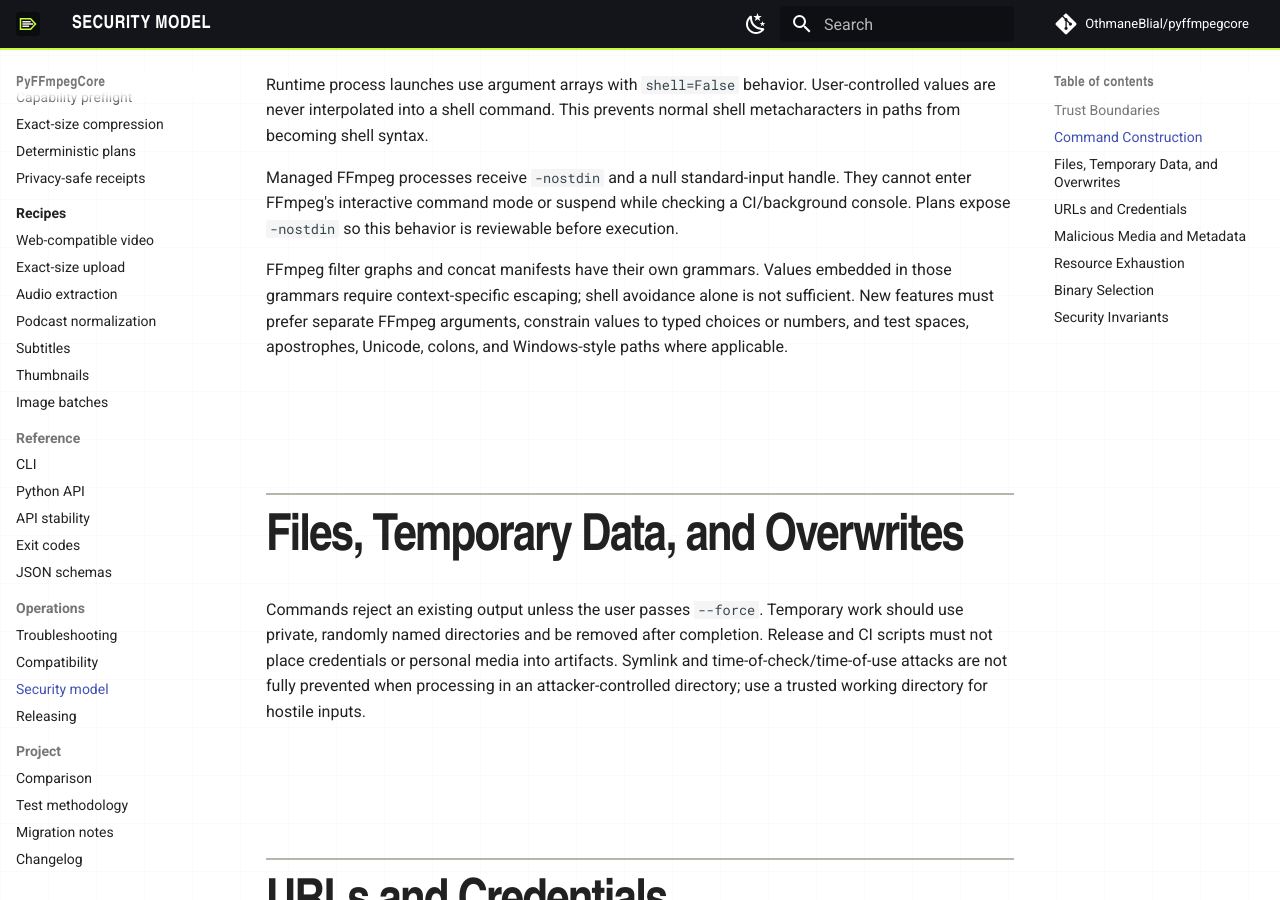
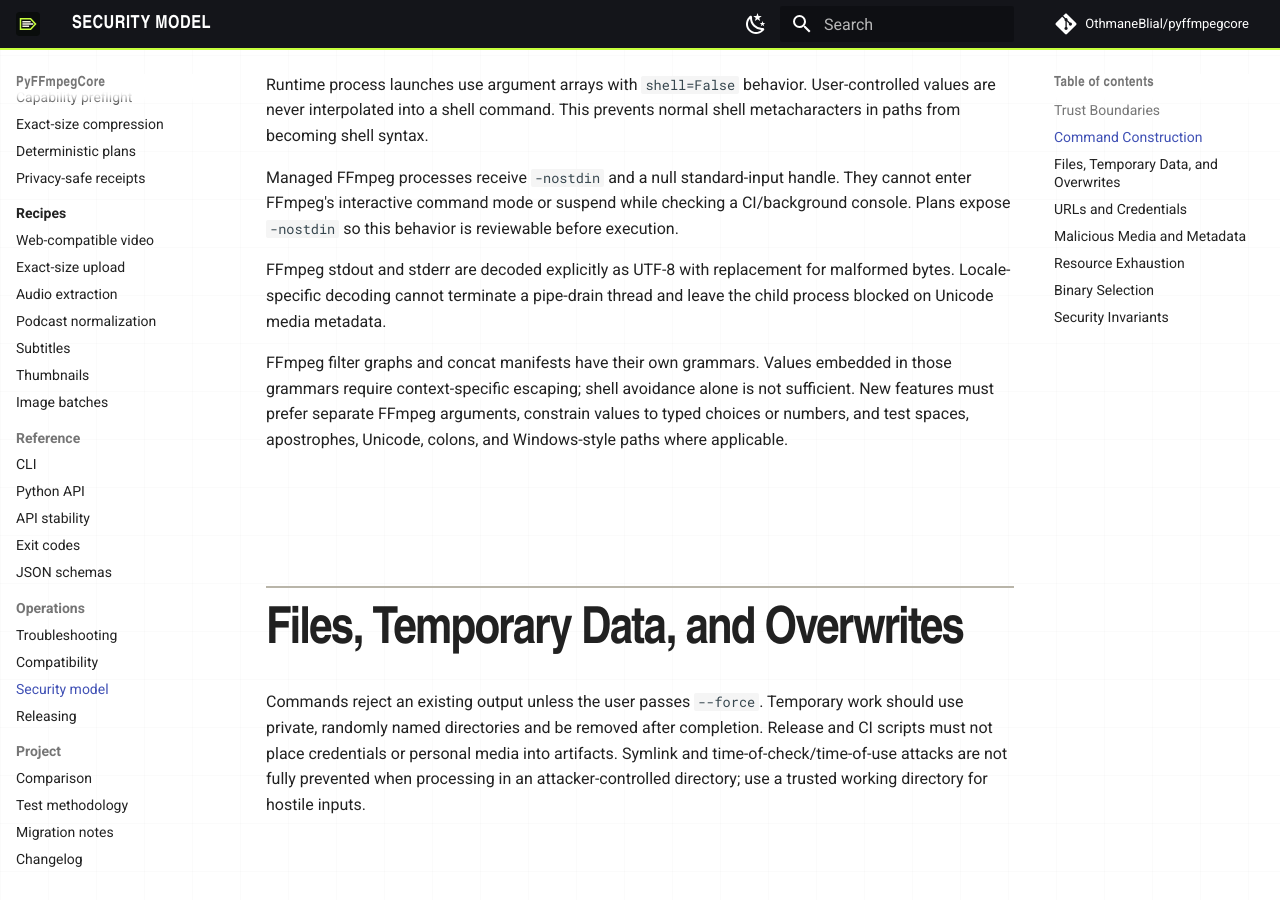
Before and after one commit to OthmaneBlial/pyffmpegcore, an MkDocs documentation site: the page built from docs/SECURITY_MODEL.md, in a window 1280 px wide and 900 px high, scrolled down 907 px. Built offline with MkDocs 1.6.1 and Material for MkDocs 9.7.7, drawn with Linux system fonts in a browser that asks for light colours.

Commit message:
fix: decode ffmpeg output as utf8

```diff
--- a/docs/SECURITY_MODEL.md
+++ b/docs/SECURITY_MODEL.md
@@ -14,6 +14,10 @@ Managed FFmpeg processes receive `-nostdin` and a null standard-input handle.
 They cannot enter FFmpeg's interactive command mode or suspend while checking a
 CI/background console. Plans expose `-nostdin` so this behavior is reviewable
 before execution.
+
+FFmpeg stdout and stderr are decoded explicitly as UTF-8 with replacement for
+malformed bytes. Locale-specific decoding cannot terminate a pipe-drain thread
+and leave the child process blocked on Unicode media metadata.
 
 FFmpeg filter graphs and concat manifests have their own grammars. Values embedded in those grammars require context-specific escaping; shell avoidance alone is not sufficient. New features must prefer separate FFmpeg arguments, constrain values to typed choices or numbers, and test spaces, apostrophes, Unicode, colons, and Windows-style paths where applicable.
 
```
Also changed, not shown: CHANGELOG.md (+5 -2 lines), 2 other files.
